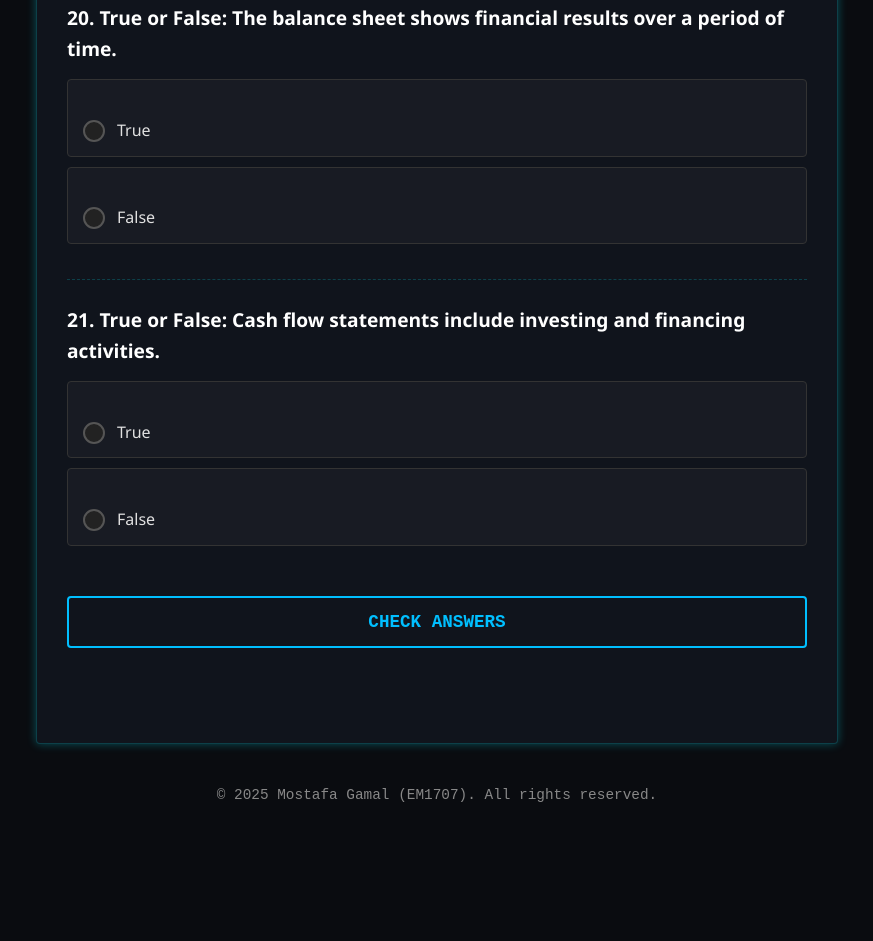
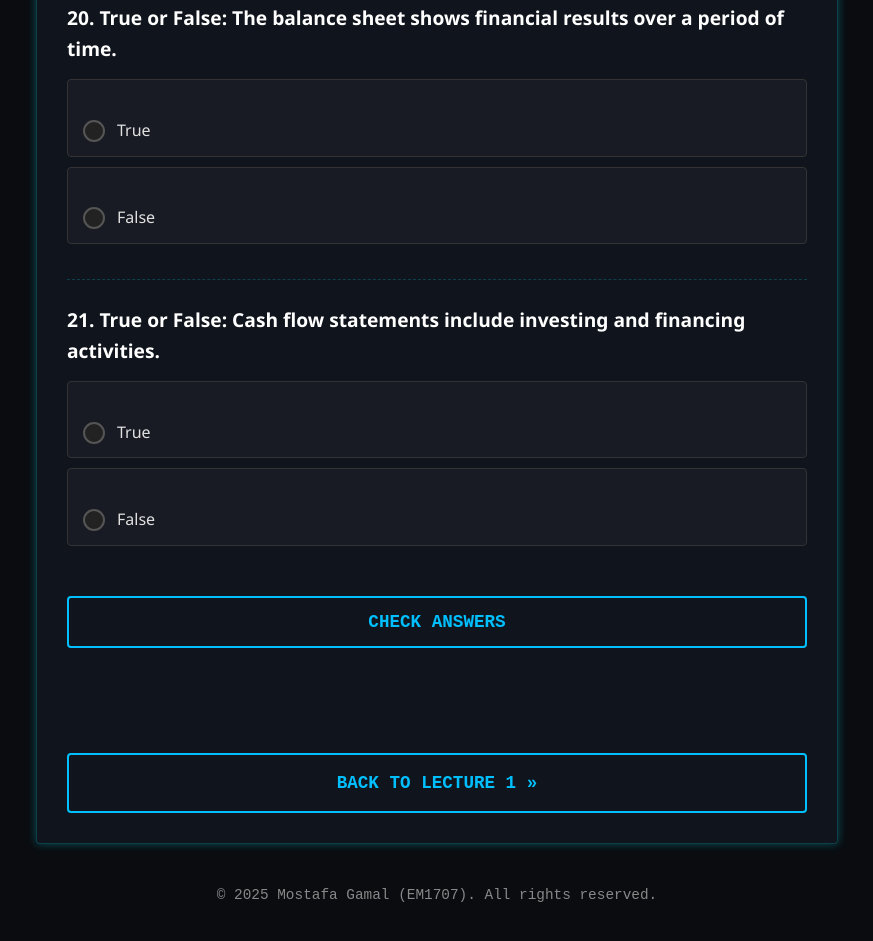
Before and after one commit to em1707/Accounting-L2, a plain HTML site: page index.html in a window 1280 px wide. Shown: the part 7265-8206 px from the top of the page, without its empty margins (203-1076 px from the left). Before the commit the page ends 8112 px from the top, so only its background shows below. Drawn offline with Linux system fonts and the light colour scheme.

Commit message:
Update index.html

```diff
--- a/index.html
+++ b/index.html
@@ -202,6 +202,21 @@
         box-shadow: 0 0 10px #6c757d;
       }
 
+      /* * * NEW CSS FOR NAV BUTTONS
+      * */
+      a.quiz-button {
+        text-decoration: none;
+        text-align: center;
+        /* It will inherit padding, border, color, etc. from .quiz-button */
+      }
+      #back-btn:hover {
+        background-color: #6c757d;
+        color: var(--bg-color);
+        box-shadow: 0 0 10px #6c757d;
+      }
+      /* * * END OF NEW CSS
+      * */
+
       /* Results */
       #results-container {
         text-align: center;
@@ -261,8 +276,21 @@
       <div id="results-container-wrapper" style="padding: 0 30px">
         <div id="results-container"></div>
       </div>
+
+      <div
+        class="button-container"
+        id="nav-buttons"
+        style="margin-top: 10px; padding-bottom: 30px"
+      >
+        <a
+          href="https://em1707.github.io/Accounting-L1/"
+          id="next-btn"
+          class="quiz-button"
+        >
+          Back to lecture 1 &raquo;
+        </a>
+      </div>
     </div>
-
     <footer>&copy; 2025 Mostafa Gamal (EM1707). All rights reserved.</footer>
 
     <script>
@@ -346,7 +374,7 @@
       var submitButton = document.getElementById("submit-btn");
       var restartButton = document.getElementById("restart-btn");
       var resultsContainer = document.getElementById("results-container");
-      var allQuestionBlocks = null; // Will be populated after build
+      var allQuestionBlocks = null;
 
       // 4. SHOW THE RESULTS
       function showResults() {
@@ -363,12 +391,7 @@
           var selectedOption = document.querySelector(selector);
 
           if (selectedOption) {
-            // **************************
-            // *** THIS IS THE BUG FIX: ***
-            // It should be .parentElement (the <li>)
-            // NOT .parentElement.parentElement (the <ul>)
-            var selectedLi = selectedOption.parentElement; // This is the <li>
-            // **************************
+            var selectedLi = selectedOption.parentElement;
 
             if (userInput === currentQuestion.correctAnswer) {
               numCorrect++;
```
